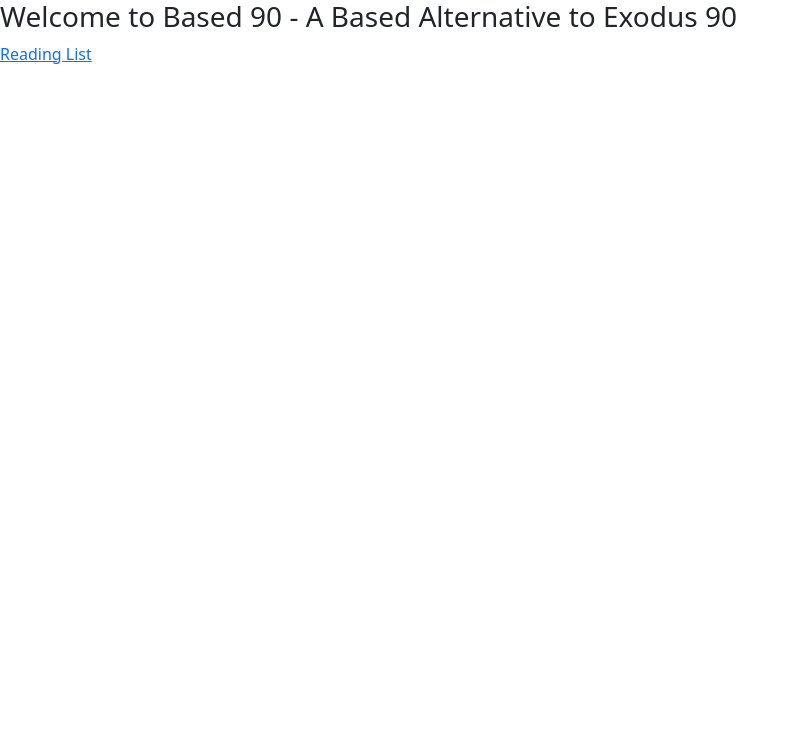
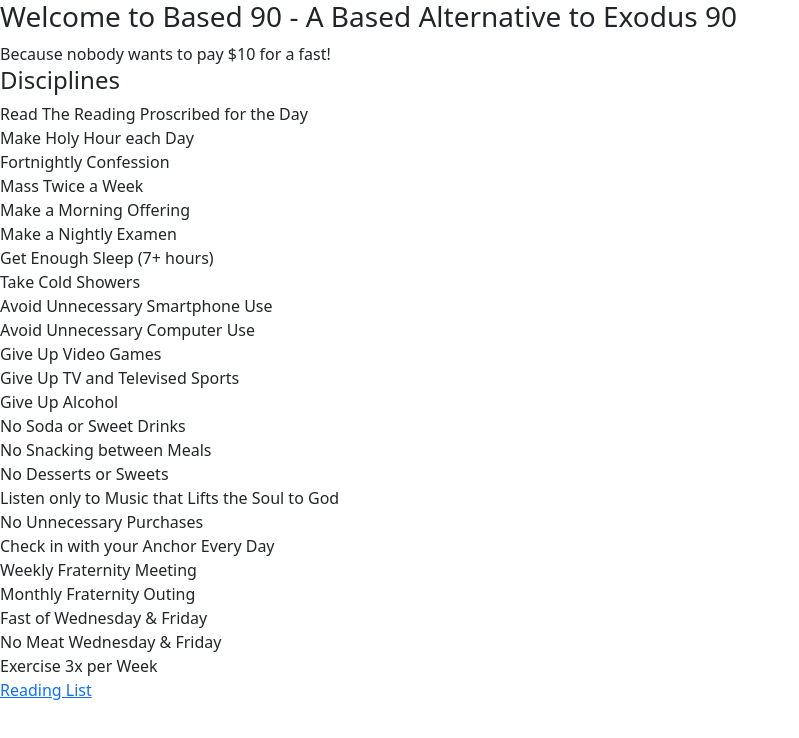
Before and after one commit to TercioOfParma/Based-90-, a plain HTML site: page index.html in a window 1280 px wide. Shown: the whole page, without its empty margins (0-799 px from the left). Drawn offline with nearby package versions, Linux system fonts and the light colour scheme.

Commit message:
Add List of Penances

```diff
--- a/index.html
+++ b/index.html
@@ -9,6 +9,35 @@
     <body>
 
         <h3>Welcome to Based 90 - A Based Alternative to Exodus 90</h3>
+        Because nobody wants to pay $10 for a fast!
+
+        <h4>Disciplines</h4>
+        <ul class="list-group">
+            <li>Read The Reading Proscribed for the Day</li>
+            <li>Make Holy Hour each Day</li>
+            <li>Fortnightly Confession</li>
+            <li>Mass Twice a Week</li>
+            <li>Make a Morning Offering</li>
+            <li>Make a Nightly Examen</li>
+            <li>Get Enough Sleep (7+ hours)</li>
+            <li>Take Cold Showers</li>
+            <li>Avoid Unnecessary Smartphone Use</li>
+            <li>Avoid Unnecessary Computer Use</li>
+            <li>Give Up Video Games</li>
+            <li>Give Up TV and Televised Sports</li>
+            <li>Give Up Alcohol</li>
+            <li>No Soda or Sweet Drinks</li>
+            <li>No Snacking between Meals</li>
+            <li>No Desserts or Sweets</li>
+            <li>Listen only to Music that Lifts the Soul to God</li>
+            <li>No Unnecessary Purchases</li>
+            <li>Check in with your Anchor Every Day</li>
+            <li>Weekly Fraternity Meeting</li>
+            <li>Monthly Fraternity Outing</li>
+            <li>Fast of Wednesday & Friday</li>
+            <li>No Meat Wednesday & Friday</li>
+            <li>Exercise 3x per Week</li>
+            </ul>
         <a href="ReadingPlan.html">Reading List</a>
         <script src="https://cdn.jsdelivr.net/npm/bootstrap@5.3.2/dist/js/bootstrap.bundle.min.js" integrity="sha384-C6RzsynM9kWDrMNeT87bh95OGNyZPhcTNXj1NW7RuBCsyN/o0jlpcV8Qyq46cDfL" crossorigin="anonymous"></script>
     </body>
```
